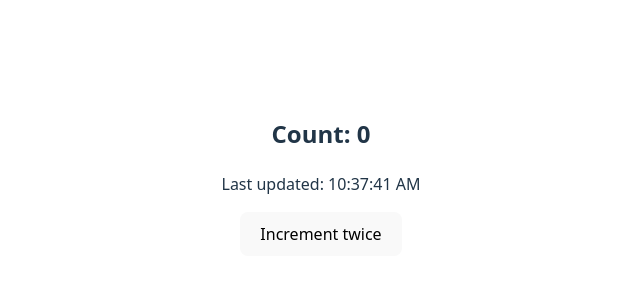
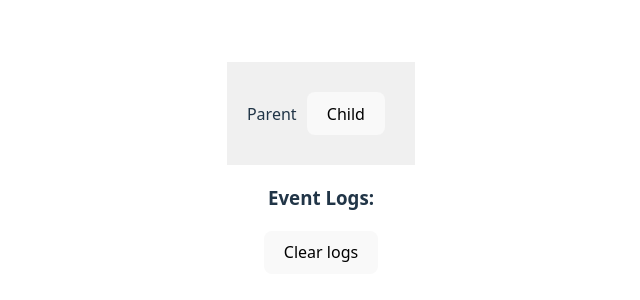
Before and after one commit to Eduardo-Nightborn/Exercice-Debugging, a React (Vite) app: page / in a window 1280 px wide. Shown: the part 224-524 px from the top of the page, without its empty margins (319-959 px from the left). Built offline with nearby package versions, Linux system fonts and the light colour scheme.

Commit message:
Exercice 4: Problèmes d'événements et de propagation

```diff
--- a/src/App.tsx
+++ b/src/App.tsx
@@ -1,10 +1,10 @@
-import { Counter } from "./components/Counter/StateBug";
+import { NestedButtons } from "./components/NestedButton";
 import "./App.css";
 
 function App() {
   return (
     <>
-      <Counter />
+      <NestedButtons />
     </>
   );
 }
--- /dev/null
+++ b/src/components/NestedButton/index.tsx
@@ -0,0 +1,40 @@
+// EventBug.tsx - Problèmes avec les événements
+import React, { useState } from "react";
+export const NestedButtons: React.FC = () => {
+  const [logs, setLogs] = useState<string[]>([]);
+  const addLog = (message: string) => {
+    setLogs((prevLogs) => [...prevLogs, message]);
+  };
+  const handleParentClick = () => {
+    addLog("Parent clicked");
+  };
+  const handleChildClick = () => {
+    addLog("Child clicked");
+    // Bug:
+  };
+  const clearLogs = () => {
+    setLogs([])// Bug: Mo
+  };
+  return (
+    <div>
+      <div
+        onClick={handleParentClick}
+        style={{ padding: "20px", background: "#f0f0f0" }}
+      >
+        Parent
+        <button onClick={(e) =>{e.stopPropagation(); handleChildClick()}} style={{ margin: "10px" }}>
+          Child
+        </button>
+      </div>
+      <div>
+        <h3>Event Logs:</h3>
+        <button onClick={clearLogs}>Clear logs</button>
+        <ul>
+          {logs.map((log, index) => (
+            <li key={index}>{log}</li>
+          ))}
+        </ul>
+      </div>
+    </div>
+  );
+};
```
